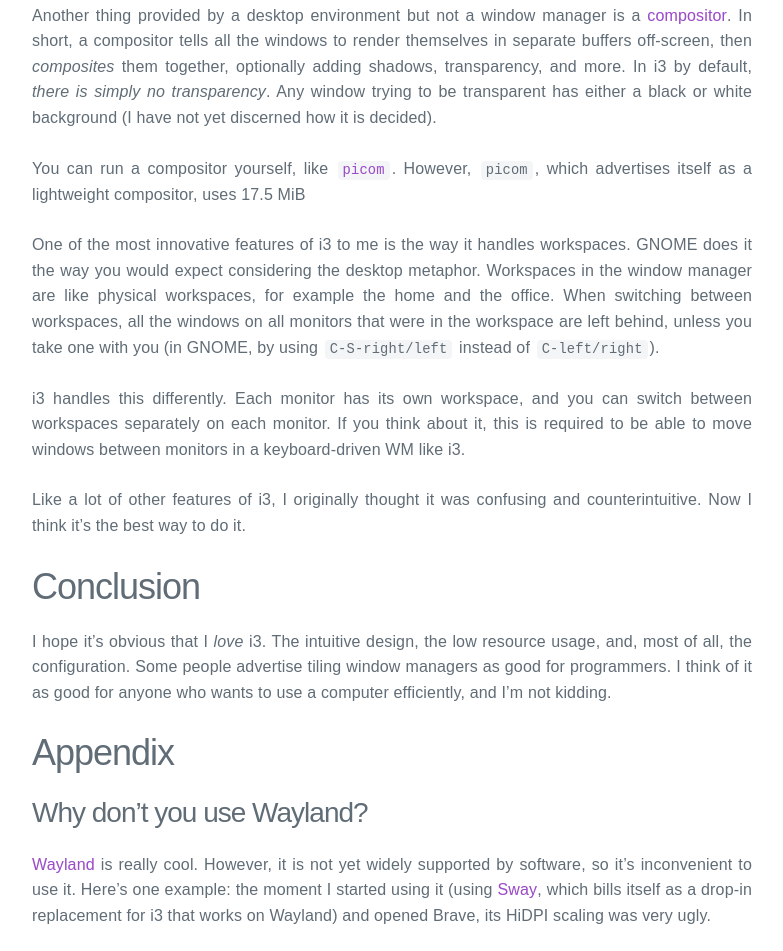
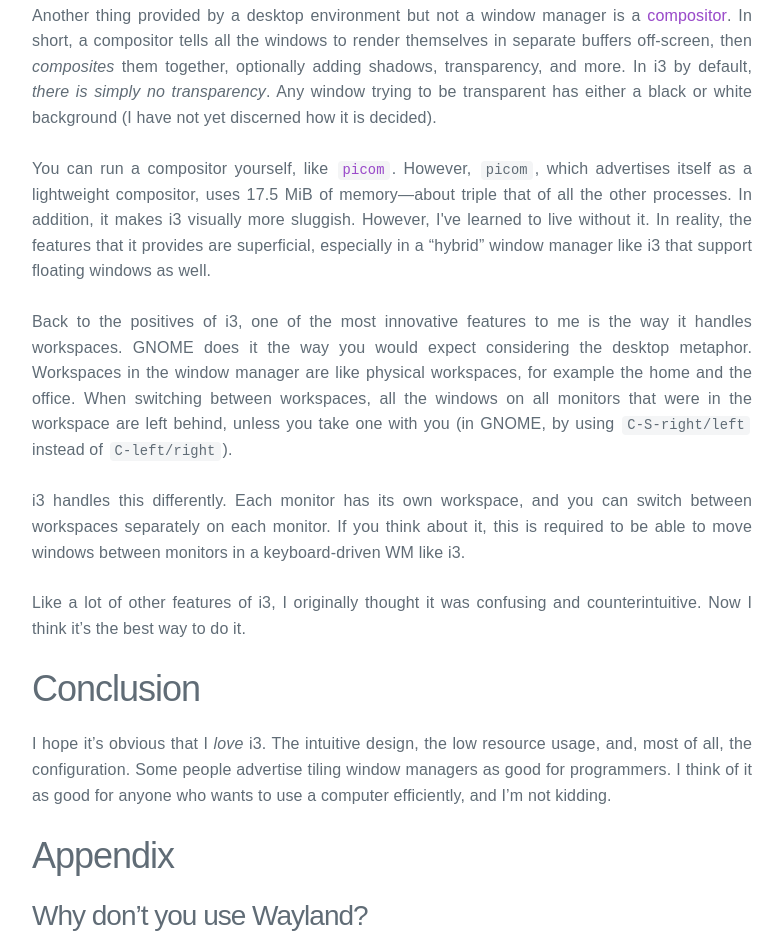
Before and after one commit to mattfbacon/mattfellenz.be, a website: page src/pages/blog/using_i3wm.html in a window 1280 px wide. Shown: the part 2475-3426 px from the top of the page, without its empty margins (248-1031 px from the left). Drawn offline with nearby package versions, Linux system fonts and the light colour scheme; files that its build step writes are made by us from their sources; a web font is replaced by a local one.

Commit message:
Fix some sort of cut-off sentence in the blog post about using i3

```diff
--- a/src/pages/blog/using_i3wm.html
+++ b/src/pages/blog/using_i3wm.html
@@ -21,8 +21,8 @@
 <p>Consequently, the biggest hiccup I had with i3 was when I plugged a monitor into my laptop and… nothing happened. The monitor said “No Signal” and went back into sleep mode. I’m not going to lie; I spent at least an hour on this.</p>
 <p>In the end, the solution lay in writing a shell script to enable or disable the monitor, and running it manually whenever I attach or detach the external monitor. While this originally bothered me—after all, GNOME handled it automatically—I realized that you actually get more freedom from this, because you can keep your multi-monitor layout if you’re just leaving your desk for a second.</p>
 <p>Another thing provided by a desktop environment but not a window manager is a <a href="https://en.wikipedia.org/wiki/Compositing_window_manager" rel="noopener">compositor</a>. In short, a compositor tells all the windows to render themselves in separate buffers off-screen, then <em>composites</em> them together, optionally adding shadows, transparency, and more. In i3 by default, <em>there is simply no transparency</em>. Any window trying to be transparent has either a black or white background (I have not yet discerned how it is decided).</p>
-<p>You can run a compositor yourself, like <a href="https://wiki.archlinux.org/index.php/Picom" rel="noopener"><code>picom</code></a>. However, <code>picom</code>, which advertises itself as a lightweight compositor, uses 17.5 MiB</p>
-<p>One of the most innovative features of i3 to me is the way it handles workspaces. GNOME does it the way you would expect considering the desktop metaphor. Workspaces in the window manager are like physical workspaces, for example the home and the office. When switching between workspaces, all the windows on all monitors that were in the workspace are left behind, unless you take one with you (in GNOME, by using <code>C-S-right/left</code> instead of <code>C-left/right</code>).</p>
+<p>You can run a compositor yourself, like <a href="https://wiki.archlinux.org/index.php/Picom" rel="noopener"><code>picom</code></a>. However, <code>picom</code>, which advertises itself as a lightweight compositor, uses 17.5 MiB of memory—about triple that of all the other processes. In addition, it makes i3 visually more sluggish. However, I've learned to live without it. In reality, the features that it provides are superficial, especially in a “hybrid” window manager like i3 that support floating windows as well.</p>
+<p>Back to the positives of i3, one of the most innovative features to me is the way it handles workspaces. GNOME does it the way you would expect considering the desktop metaphor. Workspaces in the window manager are like physical workspaces, for example the home and the office. When switching between workspaces, all the windows on all monitors that were in the workspace are left behind, unless you take one with you (in GNOME, by using <code>C-S-right/left</code> instead of <code>C-left/right</code>).</p>
 <p>i3 handles this differently. Each monitor has its own workspace, and you can switch between workspaces separately on each monitor. If you think about it, this is required to be able to move windows between monitors in a keyboard-driven WM like i3.</p>
 <p>Like a lot of other features of i3, I originally thought it was confusing and counterintuitive. Now I think it’s the best way to do it.</p>
 <h2 id="conclusion">Conclusion</h2>
```
Also changed, not shown: dist/blog/using_i3wm.html.
